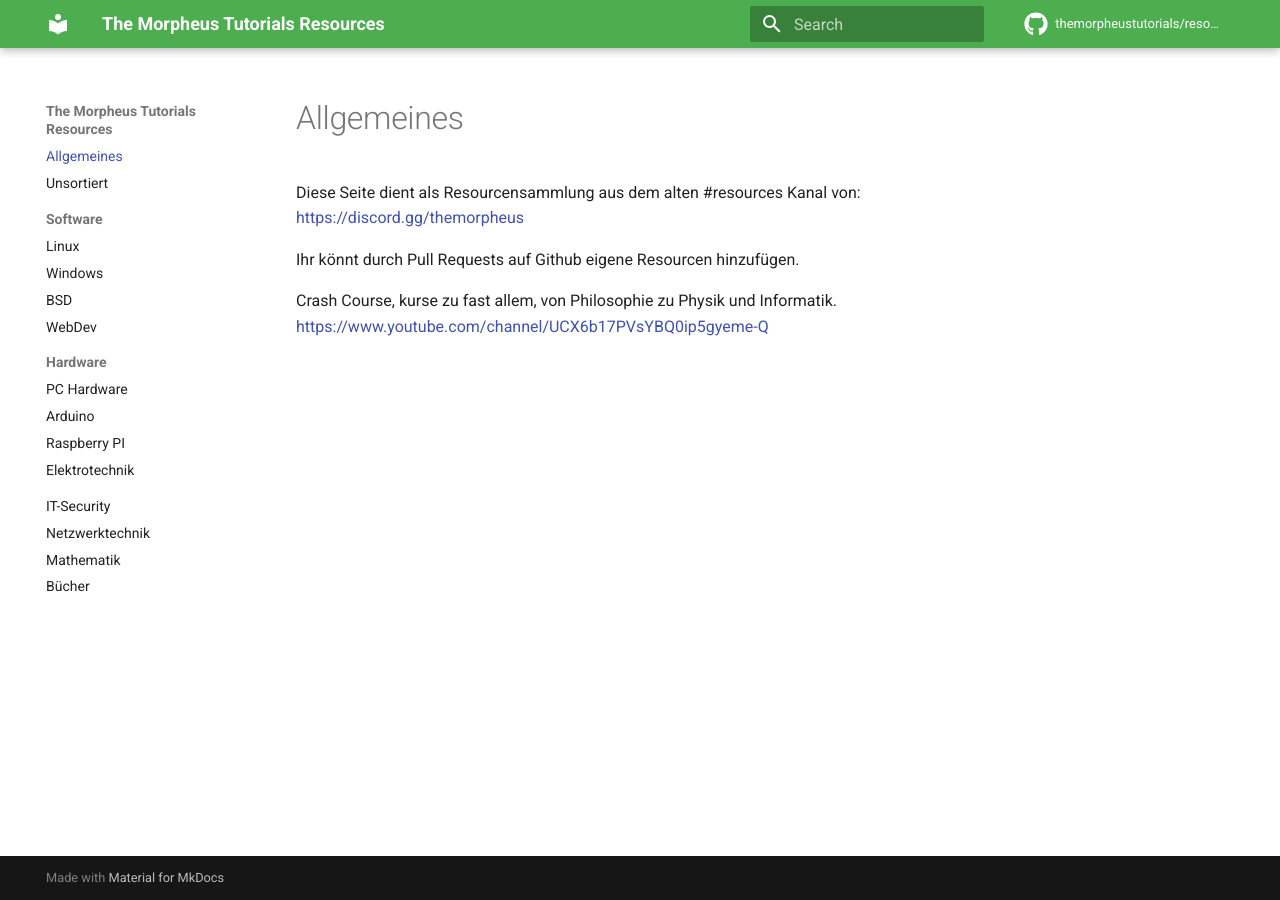
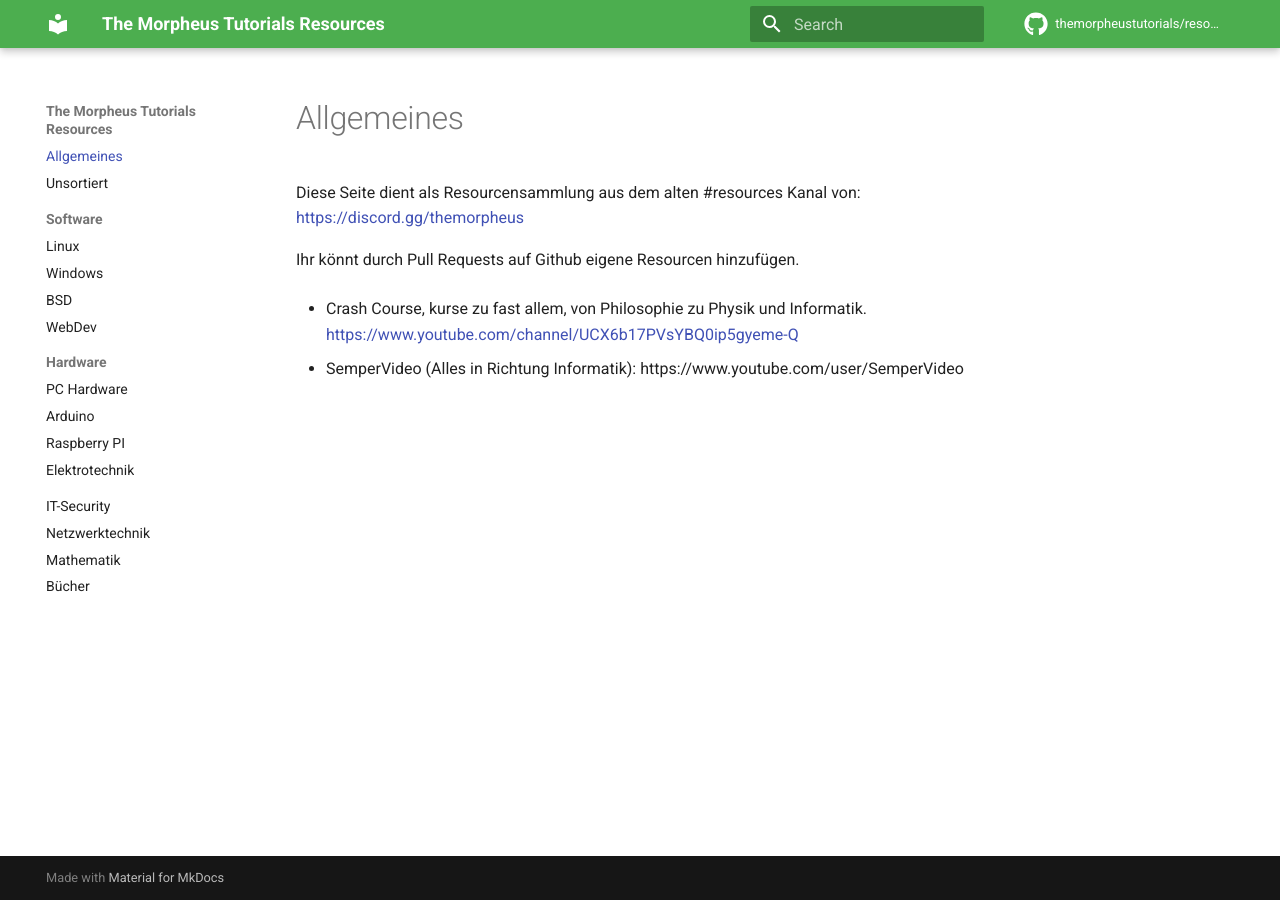
Before and after one commit to themorpheustutorials/resources, an MkDocs documentation site: the page built from docs/index.md, in a window 1280 px wide. Built offline with MkDocs 1.6.1 and Material for MkDocs 9.7.7, drawn with Linux system fonts in a browser that asks for light colours; comment, search, counter and statistics services are not loaded.

Commit message:
Update index.md

```diff
--- a/docs/index.md
+++ b/docs/index.md
@@ -2,5 +2,7 @@ Diese Seite dient als Resourcensammlung aus dem alten #resources Kanal von: [htt
 
 Ihr könnt durch Pull Requests auf Github eigene Resourcen hinzufügen.
 
-Crash Course, kurse zu fast allem, von Philosophie zu Physik und Informatik.
+- Crash Course, kurse zu fast allem, von Philosophie zu Physik und Informatik.
 [https://www.youtube.com/channel/UCX6b17PVsYBQ0ip5gyeme-Q](https://www.youtube.com/channel/UCX6b17PVsYBQ0ip5gyeme-Q)
+
+- SemperVideo (Alles in Richtung Informatik): https://www.youtube.com/user/SemperVideo
```
